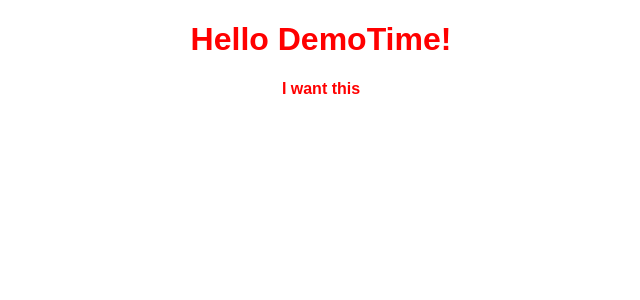
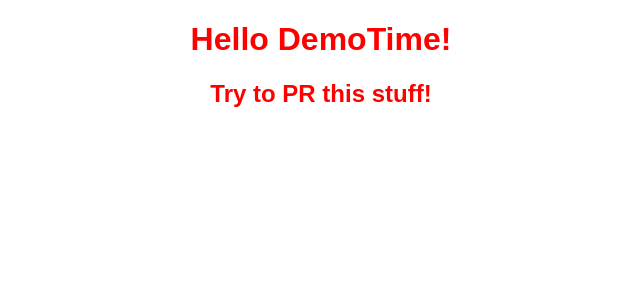
Before and after one commit to christianalfoni/new-git-flow, a React (Create React App) app: page / in a window 1280 px wide. Shown: the top 300 px of the page, without its empty margins (319-959 px from the left). Built offline with nearby package versions, Linux system fonts and the light colour scheme.

Commit message:
initial commit

```diff
--- a/src/App.js
+++ b/src/App.js
@@ -5,7 +5,7 @@ export default function App() {
   return (
     <div className="App">
       <h1>Hello DemoTime!</h1>
-      <h4>I want this</h4>
+      <h2>Try to PR this stuff!</h2>
     </div>
   );
 }
```
